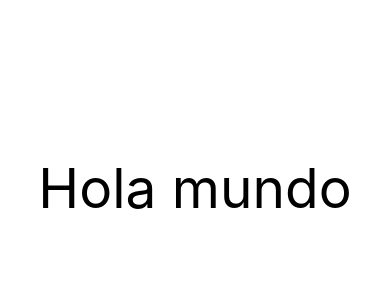
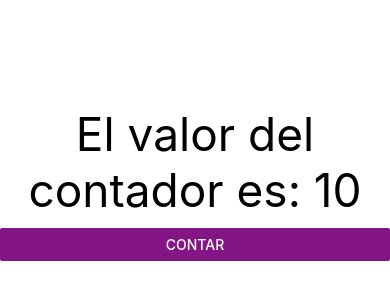
Before and after one commit to tomymiranda/practicaReactNative, a React Native app in the folder contadorConTypeScript/: screen / in a window 390 px wide. Shown: the part 234-534 px from the top of the page. Built offline with nearby package versions, Linux system fonts and the light colour scheme.

Commit message:
se agrega boton contador

```diff
--- a/contadorConTypeScript/App.tsx
+++ b/contadorConTypeScript/App.tsx
@@ -1,10 +1,12 @@
 /* eslint-disable prettier/prettier */
 import React from 'react';
-import HolaMundoScreen from './src/screens/HolaMundoScreen';
+//import HolaMundoScreen from './src/screens/HolaMundoScreen';
+import  ContadorScreen  from './src/screens/ContadorScreen';
 
 const App = () => {
   return (
-  <HolaMundoScreen />
+  //<HolaMundoScreen />
+  <ContadorScreen/>
   )
 };
 export default App;
--- /dev/null
+++ b/contadorConTypeScript/src/screens/ContadorScreen.tsx
@@ -0,0 +1,32 @@
+/* eslint-disable react-native/no-inline-styles */
+/* eslint-disable prettier/prettier */
+import React, { useState } from 'react';
+import {Text, View, Button} from 'react-native';
+const ContadorScreen = () => {
+    const [contador, setContador] = useState(10);
+
+    return (
+      //con flex:1 se hace que el contenedor ocupa todo el espacio disponible
+      // position relative es el defecto de los componentes
+      <View
+        style={{
+          flex: 1,
+          justifyContent: 'center',
+        }}>
+        <Text
+          style={{
+            textAlign: 'center',
+            fontSize: 46,
+            top: -10,
+          }}>
+          El valor del contador es: {contador}
+        </Text>
+        <Button
+          onPress={(() => setContador( contador + 1))}
+          title="Contar"
+          color="#841584"
+        />
+      </View>
+    );
+};
+export default ContadorScreen;
```
